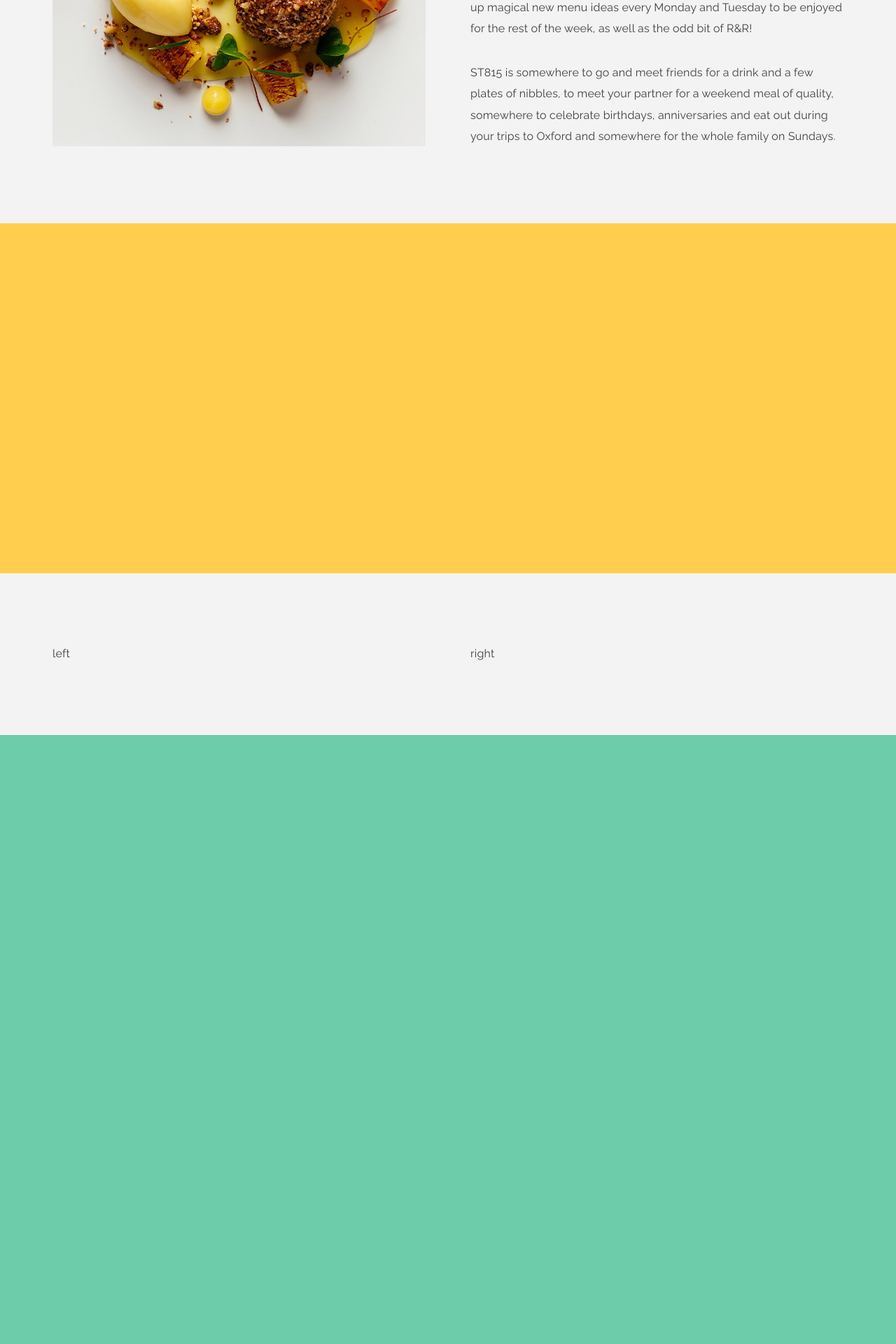
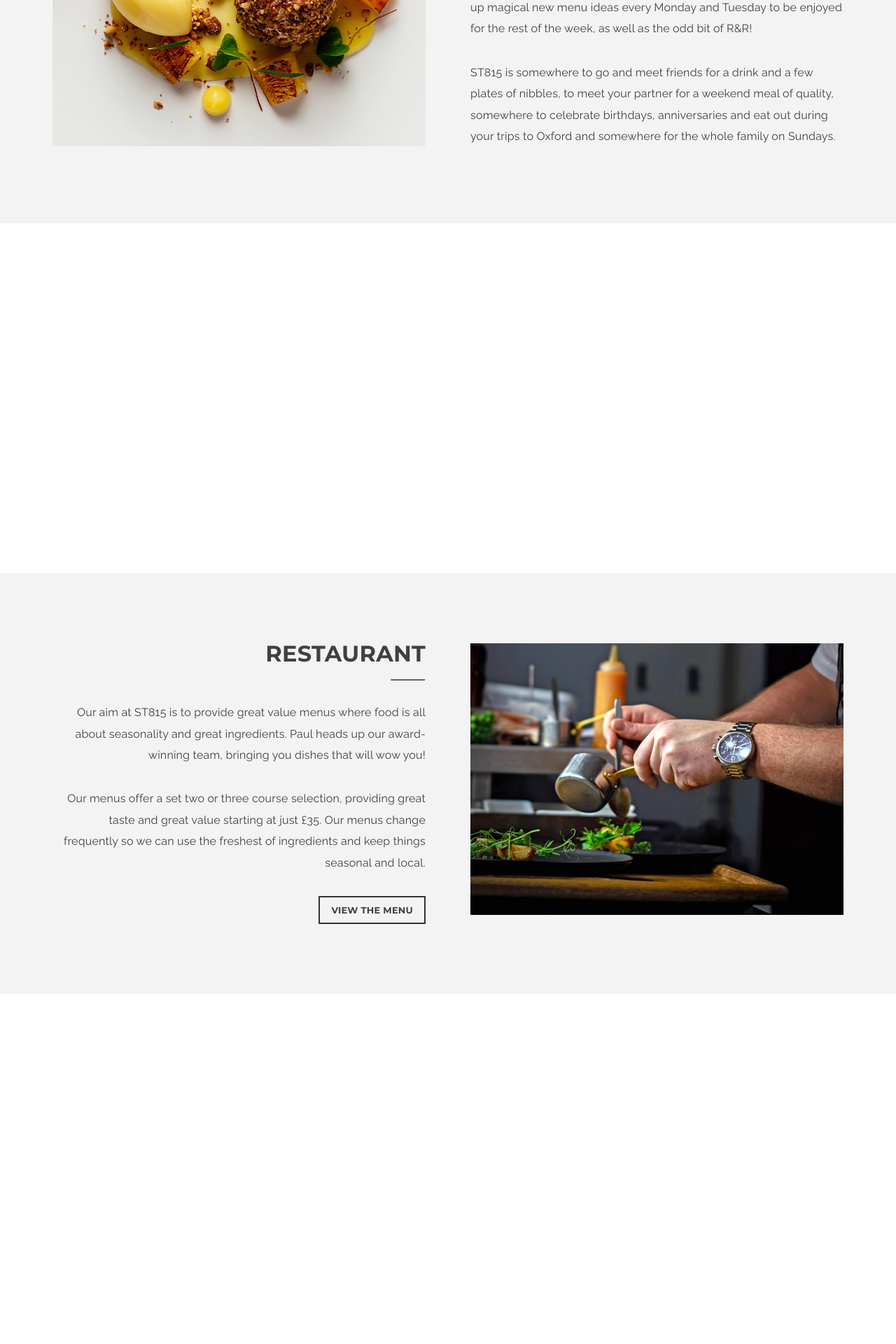
Before and after one commit to matt-stanford/restaurant-site, a Django app: page / in a window 1280 px wide. Shown: the part 1079-2999 px from the top of the page at 70% size. Before the commit the page ends 2129 px from the top, so only its background shows below. Run offline with Django 3.2, Linux system fonts and the light colour scheme; some libraries are stand-ins or nearby versions.

Commit message:
Added parallax

```diff
--- a/static/css/main.css
+++ b/static/css/main.css
@@ -40,9 +40,44 @@ h2 + hr {
     background: #333;
 }
 
+.text-right {
+    text-align: right;
+}
+
+.text-center {
+    text-align: center;
+}
+
 a {
     font-family: 'Montserrat', sans-serif;
     text-decoration: none;
+}
+
+.btn {
+    display: inline-block;
+    padding: 10px 16px;
+    font-family: 'Montserrat','Helvetica Neue',Helvetica,sans-serif;
+    font-size: 13px;
+    font-weight: 700;
+    text-transform: uppercase;
+    text-decoration: none;
+    text-align: center;
+    line-height: normal;
+    color: inherit;
+    cursor: pointer;
+    transition: all .2s ease-out;
+    -webkit-transition: all .2s ease-out;
+    -moz-transition: all .2s ease-out;
+}
+
+.btn-primary {
+    border: 2px solid #333;
+}
+
+.btn-primary:hover {
+    color: #fff;
+    background: #f7c040;
+    border-color: #f7c040;
 }
 
 .container {
@@ -65,12 +100,17 @@ a {
 
 .p-section-2 {
     position: relative;
-    background-image: url('../img/eetcafe.jpg');
+    /* background-image: url('../img/eetcafe.jpg'); */
     background: var(--secondary-color);
     background-attachment: fixed;
     background-repeat: no-repeat;
     background-position: center center;
+    /* min-height: 500px; */
+}
+
+.parallax-window {
     min-height: 500px;
+    background: transparent;
 }
 
 .list-group {
--- a/templates/base.html
+++ b/templates/base.html
@@ -7,6 +7,10 @@
 
         <link rel="stylesheet" href="{% static 'css/main.css' %}">
         <link rel="stylesheet" href="{% static 'css/navbar.css' %}">
+
+        <script src="https://ajax.googleapis.com/ajax/libs/jquery/1.11.0/jquery.min.js"></script>
+        <script src="{% static 'js/parallax.min.js' %}"></script>
+
         <title>Document</title>
     </head>
     <body>
--- a/templates/pages/index.html
+++ b/templates/pages/index.html
@@ -22,7 +22,7 @@
         </div>
     </div>
 
-    <div class="p-section-2">
+    <div class="p-section-2 parallax-window" data-parallax="scroll" data-image-src="{% static 'img/eetcafe.jpg' %}">
         <div class="container">
 
         </div>
@@ -30,12 +30,22 @@
 
     <div class="section-light">
         <div class="container">
-            <div class="col-6 pr-2">
-                left
+            <div class="col-6 pr-2 text-right">
+                <h2>Restaurant</h2>
+                <hr>
+                <p class="mb-2">Our aim at ST815 is to provide great value menus where food is all about seasonality and great ingredients. Paul heads up our award-winning team, bringing you dishes that will wow you!</p>
+                <p class="mb-2">Our menus offer a set two or three course selection, providing great taste and great value starting at just £35. Our menus change frequently so we can use the freshest of ingredients and keep things seasonal and local.</p>
+                <a href="" class="btn btn-primary">View the menu</a>
             </div>
             <div class="col-6 pl-2">
-                right
+                <img src="{% static 'img/section4-image.png' %}" alt="">
             </div>
         </div>
     </div>
+
+    <div class="p-section-2 parallax-window" data-parallax="scroll" data-image-src="{% static 'img/eetcafe.jpg' %}">
+        <div class="container">
+
+        </div>
+    </div>
 {% endblock %}
```
Also changed, not shown: static/img/section4-image.png (added), static/js/parallax.min.js (added).
